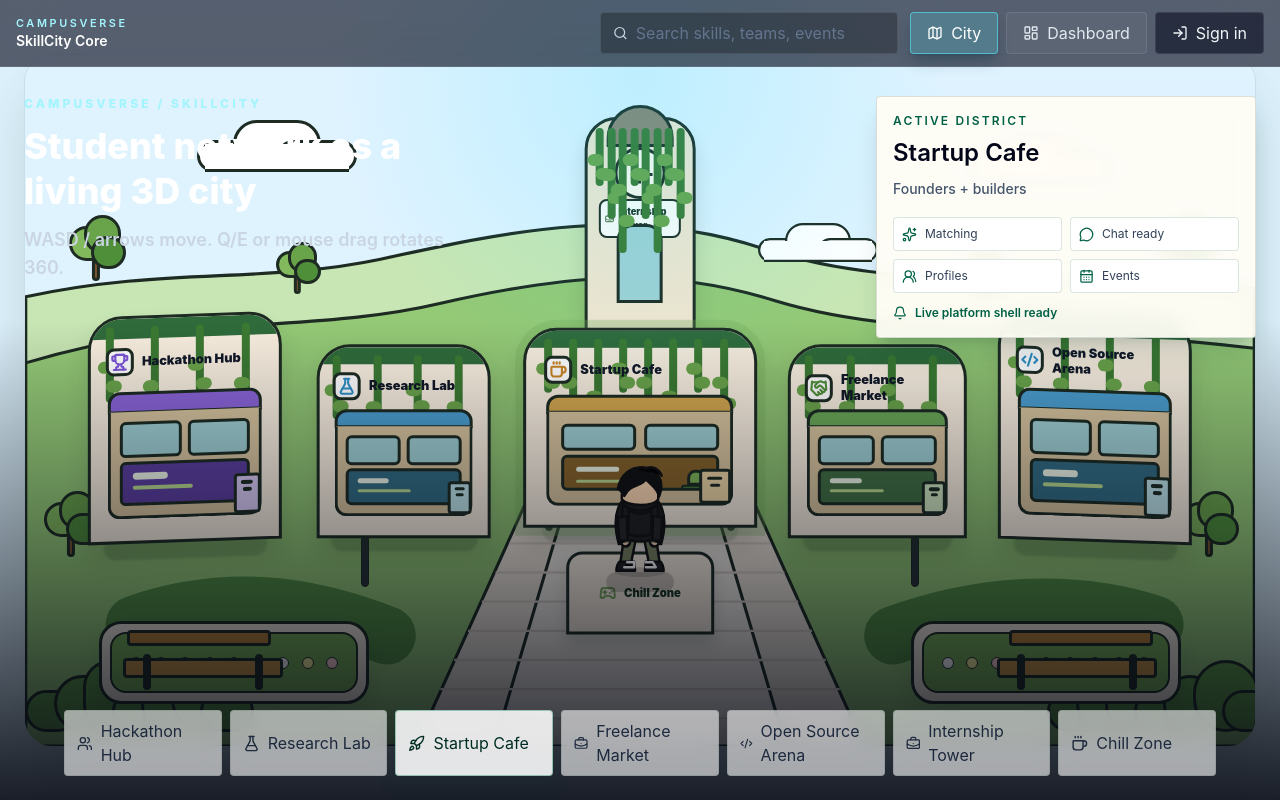
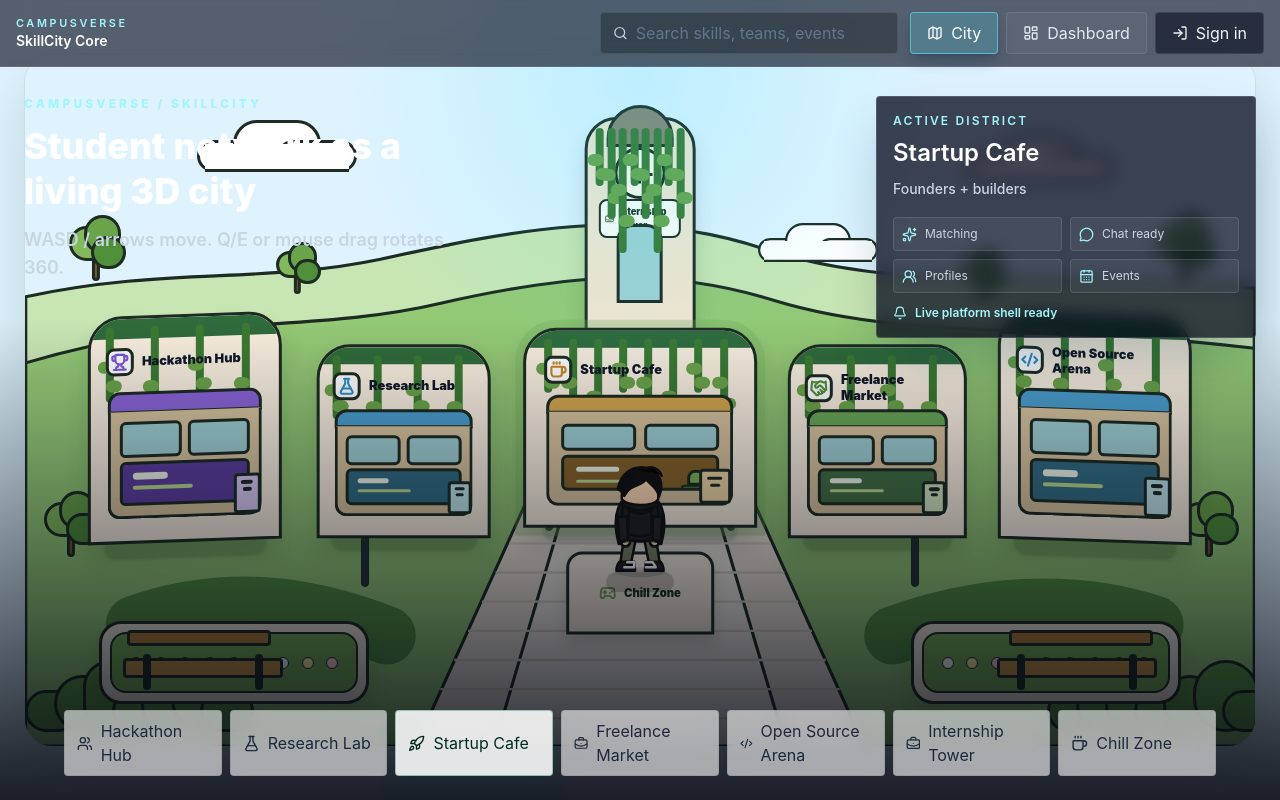
Before and after one commit to Being-rayan/CampusVerse, a React (Vite) app in the folder client/: page / in a window 1280 px wide. Built offline with nearby package versions, Linux system fonts and the light colour scheme; no server answers.

Commit message:
Restore dark active district panel

```diff
--- a/client/src/components/shell/DistrictPanel.tsx
+++ b/client/src/components/shell/DistrictPanel.tsx
@@ -16,26 +16,26 @@ export function DistrictPanel({ district }: DistrictPanelProps) {
   return (
     <aside
       key={district.id}
-      className="pointer-events-auto rounded border border-emerald-950/14 bg-[#fffdf6]/94 p-4 shadow-xl shadow-emerald-950/14 backdrop-blur"
+      className="city-panel pointer-events-auto rounded border border-white/15 bg-slate-950/75 p-4 shadow-2xl shadow-cyan-950/30 backdrop-blur"
     >
-      <p className="text-xs font-semibold tracking-[0.18em] text-emerald-800 uppercase">
+      <p className="text-xs font-semibold tracking-[0.18em] text-cyan-200 uppercase">
         Active district
       </p>
-      <h2 className="mt-2 text-2xl font-semibold text-slate-950">{district.name}</h2>
-      <p className="mt-2 text-sm leading-6 font-medium text-slate-600">{district.label}</p>
-      <div className="mt-4 grid grid-cols-2 gap-2 text-xs text-slate-700">
+      <h2 className="mt-2 text-2xl font-semibold text-white">{district.name}</h2>
+      <p className="mt-2 text-sm leading-6 font-medium text-slate-300">{district.label}</p>
+      <div className="mt-4 grid grid-cols-2 gap-2 text-xs text-slate-300">
         {actions.map(({ icon: Icon, label }) => (
           <button
             key={label}
             type="button"
-            className="flex items-center gap-2 rounded border border-emerald-900/14 bg-white px-2 py-2 text-left font-semibold transition hover:-translate-y-0.5 hover:border-emerald-700/24 hover:shadow-md"
+            className="flex items-center gap-2 rounded border border-white/12 bg-white/6 px-2 py-2 text-left font-semibold transition hover:-translate-y-0.5 hover:border-cyan-200/50 hover:bg-cyan-300/10"
           >
-            <Icon size={15} className="text-emerald-800" />
+            <Icon size={15} className="text-cyan-200" />
             {label}
           </button>
         ))}
       </div>
-      <div className="mt-3 flex items-center gap-2 text-xs font-semibold text-emerald-800">
+      <div className="mt-3 flex items-center gap-2 text-xs font-semibold text-cyan-200">
         <Bell size={14} />
         Live platform shell ready
       </div>
```
